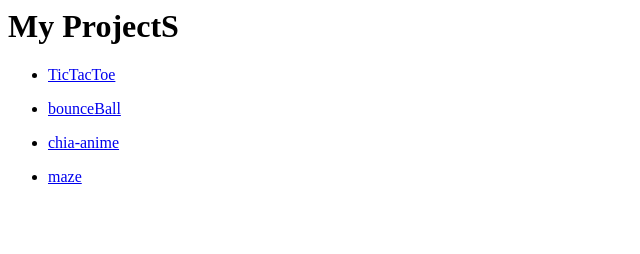
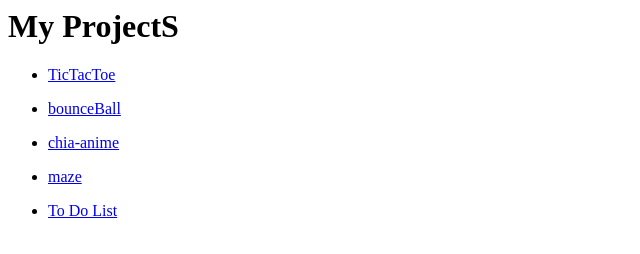
Before and after one commit to bear04012/Yunko, a plain HTML site: page index.html in a window 1280 px wide. Shown: the full height of the page, 0-640 px from the left. Drawn offline with Linux system fonts and the light colour scheme.

Commit message:
index.html

```diff
--- a/index.html
+++ b/index.html
@@ -13,6 +13,9 @@
 		<ul>
 			<li><a href="/maze">maze</a></li>
 		</ul>
+		<ul>
+			<li><a href="/todolist">To Do List</a></li>
+		</ul>
 
 
 	</body>
```
